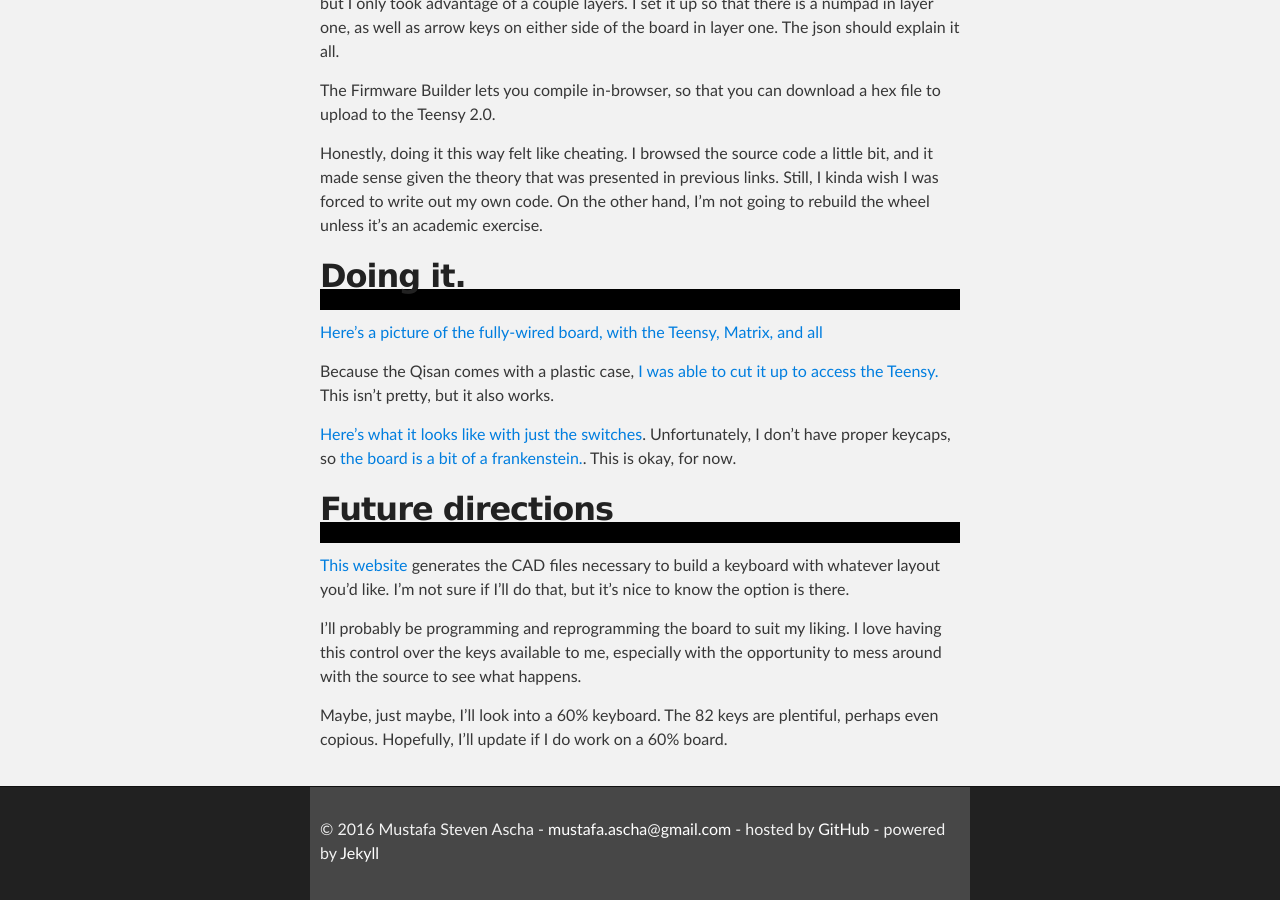
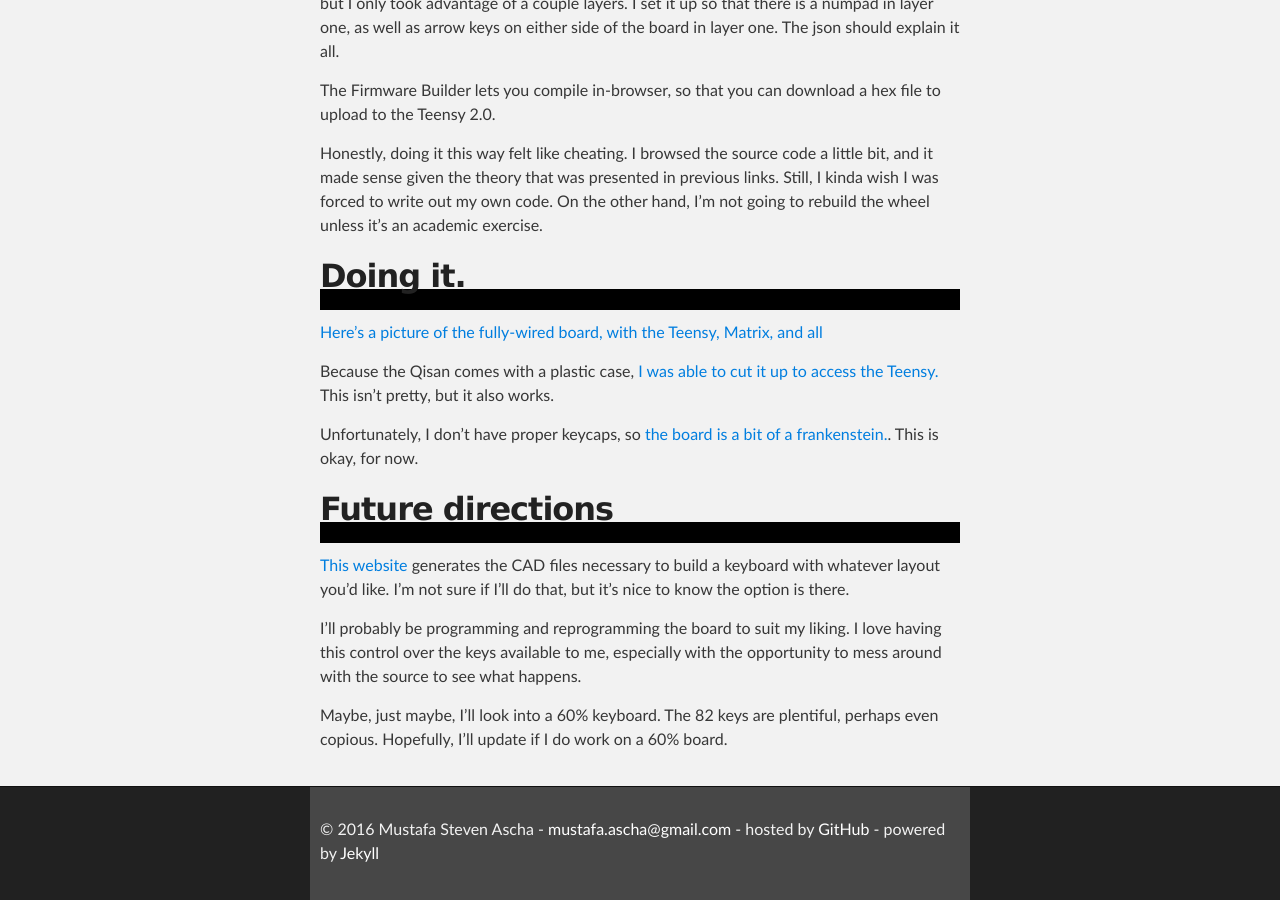
Before and after one commit to mustafaascha/mustafaascha.github.io, a Jekyll site: the page built from RMarkdown Posts/2016-08-21-CustomQisan.md, in a window 1280 px wide and 900 px high, scrolled down 1990 px. Built offline with Jekyll 4.4.1, drawn with Linux system fonts in a browser that asks for light colours.

Commit message:
fix matrix picture, rm switches

```diff
--- a/RMarkdown Posts/2016-08-21-CustomQisan.Rmd
+++ b/RMarkdown Posts/2016-08-21-CustomQisan.Rmd
@@ -70,7 +70,7 @@
 
 Because the Qisan comes with a plastic case, [I was able to cut it up to access the Teensy.](http://www.mustafa.fyi/assets/qisan_teensy_access.JPG) This isn't pretty, but it also works.
 
-[Here's what it looks like with just the switches](http://www.mustafa.fyi/assets/qisan_switches.JPG). Unfortunately, I don't have proper keycaps, so [the board is a bit of a frankenstein.](http://www.mustafa.fyi/assets/qisan_frankenstein.JPG). This is okay, for now.
+Unfortunately, I don't have proper keycaps, so [the board is a bit of a frankenstein.](http://www.mustafa.fyi/assets/qisan_frankenstein.JPG). This is okay, for now.
 
 ## Future directions
 
--- a/RMarkdown Posts/2016-08-21-CustomQisan.md
+++ b/RMarkdown Posts/2016-08-21-CustomQisan.md
@@ -3,7 +3,6 @@
 title: Modding a Qisan 82-key Keyboard
 date: 2016-08-21
 ---
-
 
 Bill of materials
 -----------------
@@ -129,8 +128,6 @@
 Teensy.](http://www.mustafa.fyi/assets/qisan_teensy_access.JPG) This
 isn't pretty, but it also works.
 
-[Here's what it looks like with just the
-switches](http://www.mustafa.fyi/assets/qisan_switches.JPG).
 Unfortunately, I don't have proper keycaps, so [the board is a bit of a
 frankenstein.](http://www.mustafa.fyi/assets/qisan_frankenstein.JPG).
 This is okay, for now.
```
Also changed, not shown: _posts/2016-08-21-CustomQisan.md (+0 -3 lines), 2 other files.
